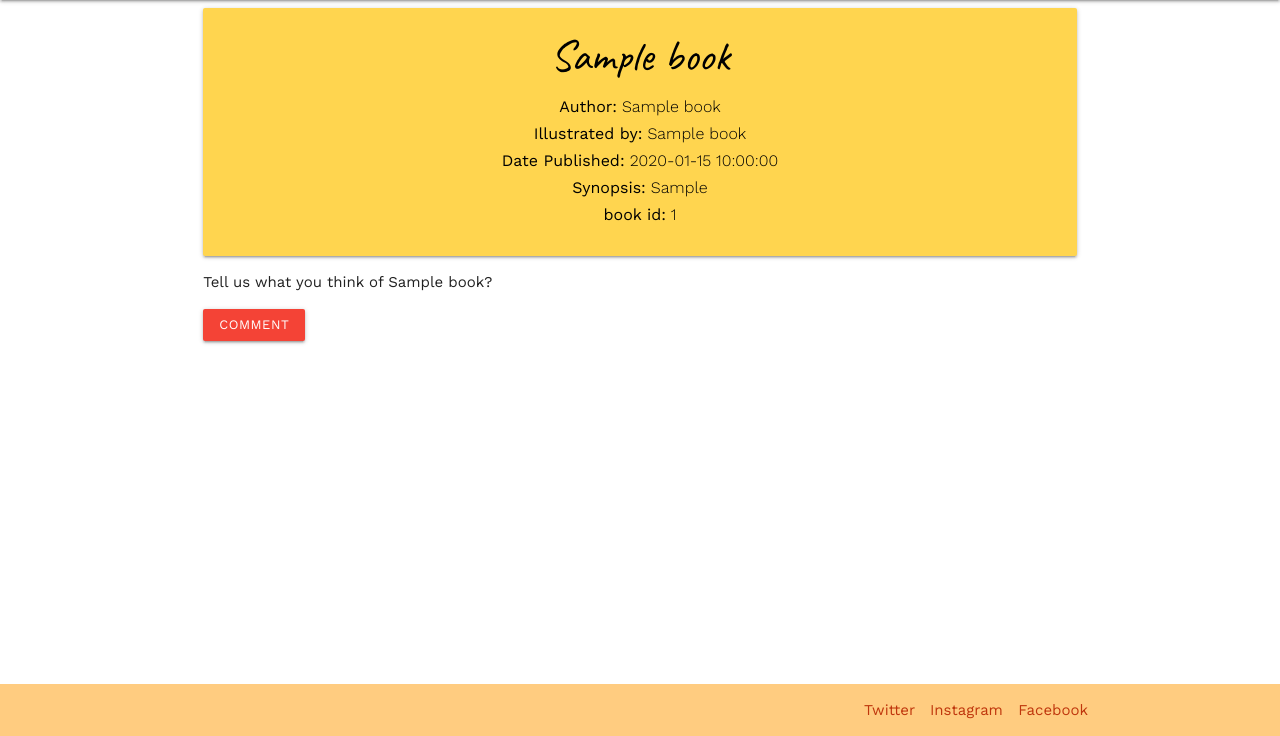
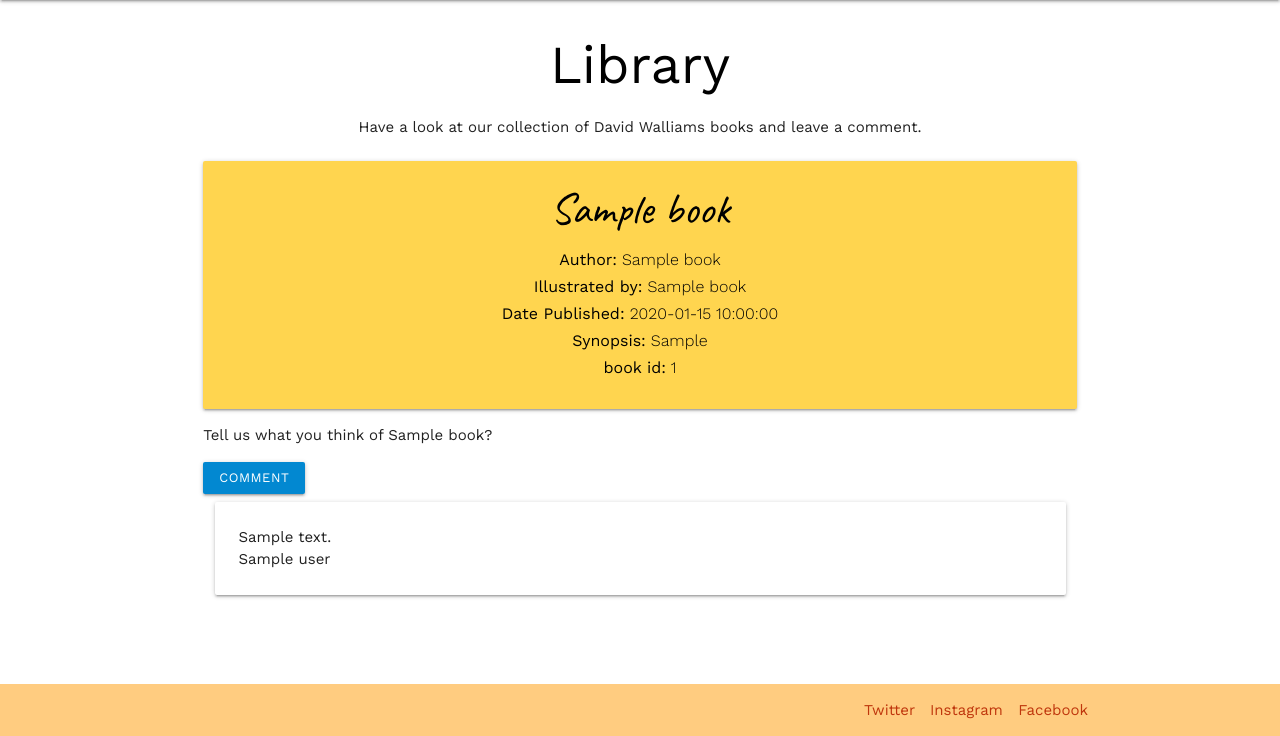
Before and after one commit to Hayley-Woodhouse/milestone-3-project, a Flask app: template dw_fan_site/templates/books.html in a window 1280 px wide. Shown: the part 64-800 px from the top of the page. Run offline with Flask 2, Linux system fonts and the light colour scheme; the template is opened without the code that fills it: most values are stand-ins (such as "Sample title", 1, 10 or a date in 2020).

Commit message:
added if statement to compair the relationship between the books model and the comments model

```diff
--- a/dw_fan_site/templates/books.html
+++ b/dw_fan_site/templates/books.html
@@ -1,14 +1,16 @@
 {% extends "base.html" %}
 {% block content %}
 
+<h2 class="black-text center-align">Library</h2>
+
+<p class="center-align">Have a look at our collection of David Walliams books and leave a comment. </p>
 
   <div class="row">
-
     {% for book in books %}
       <div class="col s12">
           <div class="card amber lighten-2 center-align">
             <div class="card-content black-text">
-          <span class="card-title"><h3>{{ book.book_name }}</h1></span>
+              <span class="card-title"><h3>{{ book.book_name }}</h3></span>
               <p class="card-title"><strong>Author:</strong> {{ book.author_name }}</p>
               <p class="card-title"><strong>Illustrated by:</strong> {{ book.illustrator_name }}</p>
               <p class="card-title"><strong>Date Published:</strong> {{ book.publication_date }}</p>
@@ -25,13 +27,25 @@
           <p>
             Tell us what you think of {{ book.book_name }}?
           </p>
-
           <div class="large-8 columns">
-        <a href="{{ url_for('comment', book_id=book.id) }}" class="btn-small red">Comment</a>
+            <a href="{{ url_for('comment', book_id=book.id) }}" class="btn-small light-blue darken-2">Comment</a>
+          </div>
+          {% for comments in comments %}
+          {% if book.id == comments.books_id %}
+          <div class="col s12">
+            <div class="card horizontal">
+              <div class="card-stacked">
+                <div class="card-content">
+                  <p>  {{ comments.comment }}  </p>
+                  <div> {{ comments.users.f_name }} </div>
                 </div>
               </div>
-
-
+            </div>
+          </div>
+          {% endif %}
           {% endfor %}
+      </div>
+    {% endfor %}
+  </div>
 
 {% endblock %}
```
Lines whose indentation alone changed are shown as unchanged.
